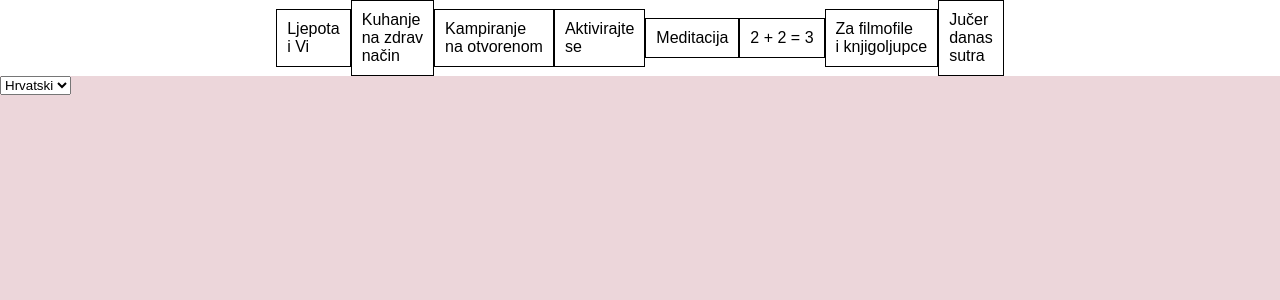
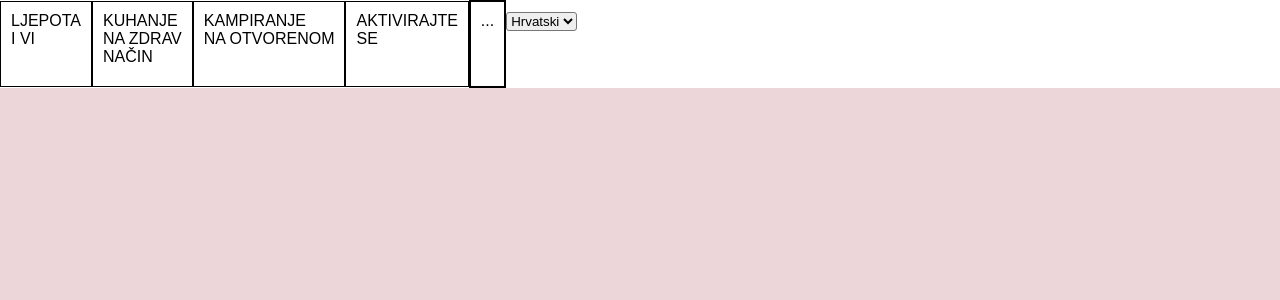
Before and after one commit to anchi84/nav-bar, a React (Create React App) app: page / in a window 1280 px wide. Shown: the top 300 px of the page. Built offline with nearby package versions, Linux system fonts and the light colour scheme.

Commit message:
dropdown menu added

```diff
--- a/src/App.css
+++ b/src/App.css
@@ -1,12 +1,25 @@
 .navBar {
   background-color: white;
   display: flex;
-  flex-wrap: wrap;
-  justify-content: center;
-  align-items: center;
+  justify-content: flex-start;
+  align-items: baseline;
+  vertical-align: middle;
 }
 
 .item {
+  height: 4em;
   padding: 10px;
   border: 1px solid black;
+  /* flex-grow: 1; */
 }
+
+.dropdown {
+  border: 1px solid black;
+  display: flex;
+  flex-direction: column;
+  justify-content: center;
+}
+
+.select {
+  border-radius: 3px;
+}
--- a/src/index.css
+++ b/src/index.css
@@ -3,5 +3,6 @@ body {
   margin: 0;
   padding: 0;
   font-family: sans-serif;
+  text-transform: uppercase;
   background-color: rgb(236, 214, 218);
 }
--- a/src/menu/menu.js
+++ b/src/menu/menu.js
@@ -6,13 +6,22 @@ class Menu extends Component {
     constructor(props) {
         super(props);
         this.state = {
-            id: 'hr'
+            id: 'hr',
+            hover: false
         };
     }
 
     handleChange = (event) => {
-        console.log(event.target.value)
+        // console.log(event.target.value)
         this.setState({id: event.target.value});
+    }
+
+    handleMouseEnter = () => {
+        this.setState({hover: true})
+    }
+
+    handleMouseLeave = () => {
+        this.setState({hover: false})
     }
 
     render() {
@@ -21,18 +30,25 @@ class Menu extends Component {
             languages
         } = this.props;
 
-        console.log(languages);
+        // console.log(languages);
 
         return (
             <div>
                 <div className="navBar">
                     {
-                    this.props.menuItems[this.state.id].map((item, index) =>
+                        this.props.menuItems[this.state.id].slice(0,4).map((item, index) =>
                             <Item key={index} item={item}/>
                         )
                     }
+                    <div className="dropdown">
+                        <span className='item' onMouseEnter = {this.handleMouseEnter} onMouseLeave = {this.handleMouseLeave}>...</span>
+                        {
+                            this.state.hover && (this.props.menuItems[this.state.id].slice(4,8).map((item, index) =>
+                                <Item key={index} item={item}/>)
+                            )
+                        }
                     </div>
-                <select onChange = {this.handleChange}>
+                    <select className="select" onChange = {this.handleChange}>
                         {
                             Object.entries(languages).map(
                                 ([id, language]) => (<option key={id} value={id}>{language}</option>)
@@ -40,6 +56,7 @@ class Menu extends Component {
                         }
                     </select>
                 </div>
+            </div>
 
         );
     }
```
Also changed, not shown: src/item/item.js (+3 -4 lines). Lines whose indentation alone changed are shown as unchanged.
